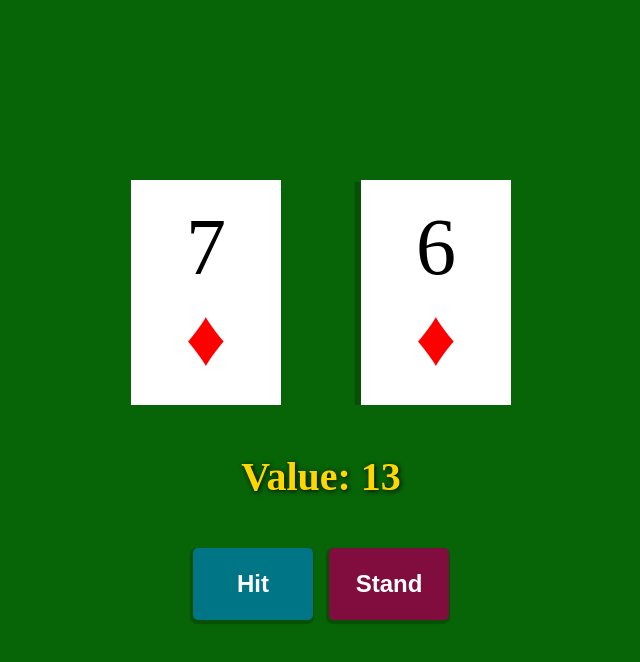
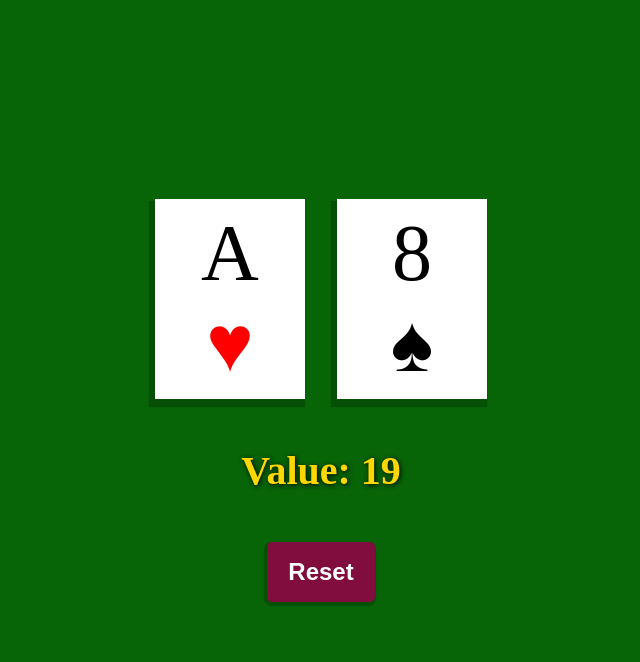
Before and after one commit to ib-rim/blackjack, a plain HTML site: page index.html in a window 1280 px wide. Both pictures are taken after a click on the button "Stand". Shown: the whole page, without its empty margins (319-959 px from the left). Drawn offline with Linux system fonts and the light colour scheme.

Commit message:
Added reset button and check for bust

```diff
--- a/index.html
+++ b/index.html
@@ -20,14 +20,12 @@
                     <div class="suit"></div>
                 </div>
             </div>
-            <div class="values">
-                <div id="value1" class="value">Value: </div>
-                <div id="value2" class="value">Value: </div>
-            </div>
-            <div class="options">
+            <div id="value" class="value">Value: </div>
+            <div id="options" class="options">
                 <button onclick="hit()" class="hit">Hit</button>
                 <button onclick="stand()" class="stand">Stand</button>
             </div>
+            <button onclick="reset()" class="reset">Reset</button>
         </div>
     </div>
 </body>
--- a/main.css
+++ b/main.css
@@ -25,14 +25,13 @@ html, body {
     gap: 3em;
 }
 
-
-
 .hand {
     display: flex;
     margin: auto auto;
-    gap: 5em;
-    max-width: 100vh;
-    overflow:auto;
+    gap: 2em;
+    /* Hide scrollbar*/
+    -ms-overflow-style: none;  /* IE and Edge */
+    scrollbar-width: none;  /* Firefox */
 }
 
 /* Hide scrollbar for Chrome, Safari and Opera */
@@ -40,30 +39,21 @@ html, body {
     display: none;
 }
 
-/* Hide scrollbar for IE, Edge and Firefox */
-.hand{
-    -ms-overflow-style: none;  /* IE and Edge */
-    scrollbar-width: none;  /* Firefox */
-}
-
 .card {
     display: flex;
     flex-direction: column;
     align-items: center;
     justify-content: center;
-    min-height: 225px;
-    min-width: 150px;
-    font-size: 5rem;
+    height: 225px;
+    height: 2.5em;
+    width: 150px;
+    font-size: 5em;
     box-shadow: var(--shadow);
     background-color: white;
 }
 
-.values {
-    display: flex;
-    gap: 2em;
-}
-
 .value {
+    display: none;
     color: gold;
     font-weight: bold;
     font-size: 2.5rem;
@@ -79,7 +69,7 @@ html, body {
     gap: 1em;
 }
 
-.options > button {
+button {
     width: 5em;
     height: 3em;
     font-size: 1.5rem;
@@ -95,5 +85,11 @@ html, body {
 }
 
 .stand {
+    background-color: rgb(128, 97, 13);
+}
+
+.reset {
+    height: 2.5em;
+    width: 4.5em;
     background-color: rgb(128, 13, 61);
 }
--- a/scripts.js
+++ b/scripts.js
@@ -19,64 +19,79 @@ class Deck {
     }
 
     getRandomCard() {
-        let index = Math.floor(Math.random() * (this.size - 1) + 1);
+        let index = Math.floor(Math.random() * (this.size - 2));
         let card = this.cards.splice(index, 1)[0];
         this.size -= 1;
         return card;
     }
 }
 
+const hand = document.querySelector("#hand1");
+const optionsElem = document.querySelector("#options");
+const valueElem = document.querySelector("#value");
+let deck;
+reset();
 
-let d = new Deck();
-const hand = document.querySelector("#hand1");
-const cardElem1 = hand.children[0];
-const cardElem2 = hand.children[1];
-let card1 = d.getRandomCard();
-let card2 = d.getRandomCard();
+function reset() {
+    valueElem.style.display = "none";
+    valueElem.classList.remove("bust");
+    optionsElem.style.display = "flex";
 
-cardElem1.children[0].textContent = card1.rank;
-cardElem1.children[1].textContent = card1.suit;
-updateSuitColor(cardElem1.children[1]);
-cardElem2.children[0].textContent = card2.rank;
-cardElem2.children[1].textContent = card2.suit;
-updateSuitColor(cardElem2.children[1]);
+    deck = new Deck();
+    let card1 = deck.getRandomCard();
+    let card2 = deck.getRandomCard();
 
-evaluateHand();
+    hand.innerHTML = `
+    <div class="card">
+        <div class="rank">${card1.rank}</div>
+        <div class="suit">${card1.suit}</div>
+    </div>
+    <div class="card">
+        <div class="rank">${card2.rank}</div>
+        <div class="suit">${card2.suit}</div>
+    </div>
+    `;
 
+    updateSuitColor(hand.children[0].children[1]);
+    updateSuitColor(hand.children[1].children[1]);
+}
 
 function hit() {
-    let card = d.getRandomCard();
+    let card = deck.getRandomCard();
     const cardElem = document.createElement("div");
+
     cardElem.classList.add("card");
-    cardElem.innerHTML = `<div class='rank'>${card.rank}</div><div class='suit'>${card.suit}</div>`;
+    cardElem.innerHTML = `
+    <div class='rank'>${card.rank}</div>
+    <div class='suit'>${card.suit}</div>
+    `;
+
     updateSuitColor(cardElem.children[1]);
     hand.appendChild(cardElem);
-    evaluateHand();
+    let [value1, value2] = evaluateHand();
+
+    if (value1 > 21) {
+        endGame(value1, value2);
+    }
 }
 
 function stand() {
+    let [value1, value2] = evaluateHand();
 
+    endGame(value1, value2);
 }
 
 function evaluateHand() {
-    const valueElem1 = document.querySelector("#value1");
-    const valueElem2 = document.querySelector("#value2");
-    let totalValue1 = 0;
-    let totalValue2 = 0;
-    let count = 0;
+    let totalValue1 = 0; //All Aces are 1s
+    let totalValue2 = 0; //1 Ace is 11
 
+    //Add values of each card in hand
     for (let i = 0; i < hand.children.length; i++) {
         let rank = hand.children[i].children[0].textContent;
         if (rank === "A") {
             totalValue1 += 1;
-            //Limit of one 11 Ace per hand
-            if(count == 0) {
-                totalValue2 += 11;
-                count++;
-            }
-            else {
-                totalValue2 += 1;
-            }
+            //Limit of one 11 value Ace per hand
+            totalValue2 = totalValue1 + 10;
         }
         else {
             totalValue1 += rankToValue(rank);
@@ -84,24 +99,7 @@ function evaluateHand() {
         }
     }
 
-    if (totalValue1 > 21) {
-        valueElem1.classList.add("bust");
-    }
-    if (totalValue2 > 21) {
-        valueElem2.classList.add("bust");
-    }
-
-    //END GAME/HIDE BUTTONS WHEN OVER 21 - choose value closest to 21?
-
-    valueElem1.textContent = `Value: ${totalValue1}`;
-    valueElem2.textContent = `Value: ${totalValue2}`;
-
-    if (valueElem1.textContent == valueElem2.textContent) {
-        valueElem2.style.display = "none";
-    }
-    else {
-        valueElem2.style.display = "block";
-    }
+    return [totalValue1, totalValue2];
 }
 
 function numToSuit(num) {
@@ -151,3 +149,27 @@ function updateSuitColor(cardElem) {
         cardElem.style.color = "red";
     }
 }
+
+function displayValue(value) {
+    if (value > 21) {
+        valueElem.classList.add("bust");
+        valueElem.textContent = `BUST: ${value}`;
+    }
+    else {
+        valueElem.textContent = `Value: ${value}`;
+    }
+    valueElem.style.display = "block";
+}
+
+function endGame(value1, value2) {
+    //1: If both over or if <21 and 2 > 21
+    //2: If both under
+    if (value1 <= 21 && value2 <= 21) {
+        displayValue(value2);
+    }
+    else {
+        displayValue(value1);
+    }
+
+    optionsElem.style.display = "none";
+}
```
